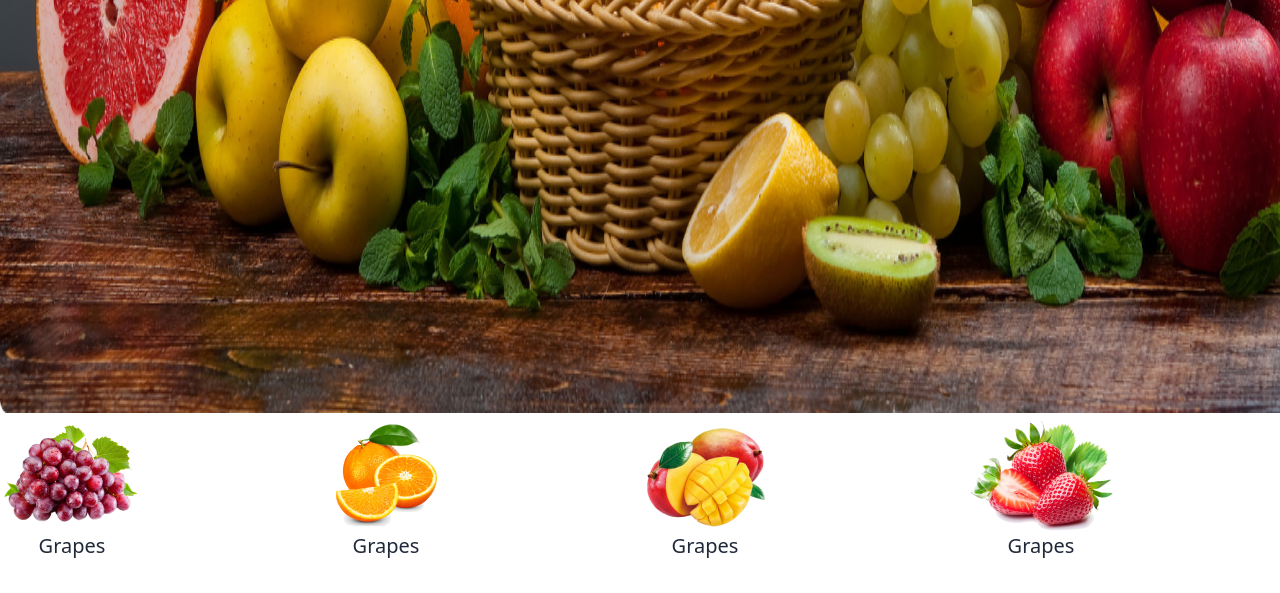
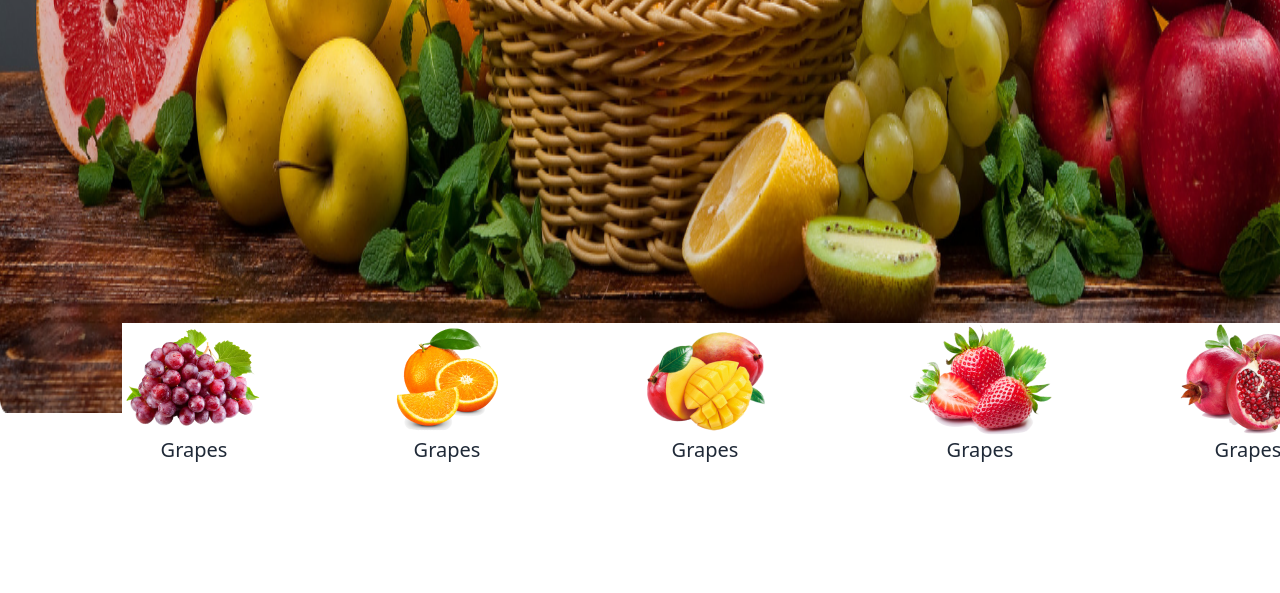
Before and after one commit to Ashik-Faysal/fruits-burst, a plain HTML site: page index.html in a window 1280 px wide. Shown: the part 855-1448 px from the top of the page. Drawn offline with nearby package versions, Linux system fonts and the light colour scheme.

Commit message:
added fixed with

```diff
--- a/index.html
+++ b/index.html
@@ -132,7 +132,9 @@
             </div>
           </div>
         </div>
-        <div class="flex justify-between bg-white ">
+        <div
+          class="w-[1196px] mx-auto flex justify-between bg-white relative bottom-24"
+        >
           <div>
             <img src="./images/fruit1.png" alt="" />
             <p class="text-[20px] text-center">Grapes</p>
```
